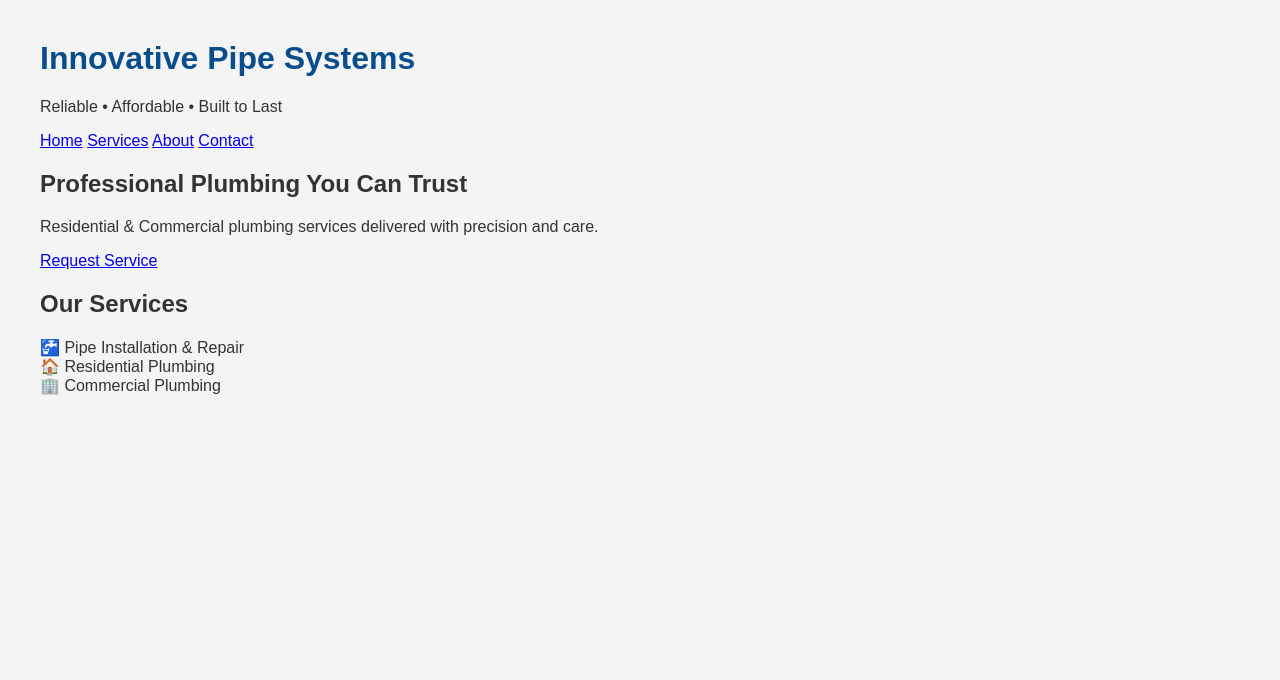
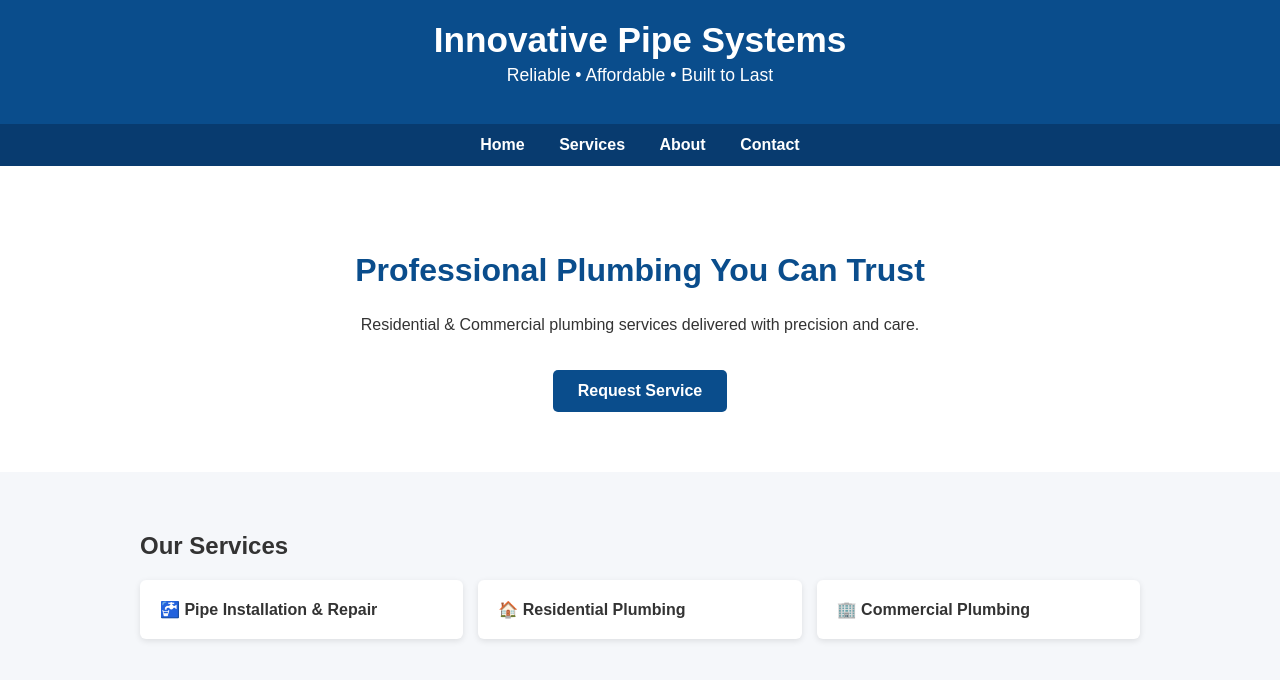
Before and after one commit to Innovativepipesystems/Innovativepipesystems, a plain HTML site: page index.html in a window 1280 px wide. Drawn offline with Linux system fonts and the light colour scheme.

Commit message:
Update style.css

```diff
--- a/style.css
+++ b/style.css
@@ -1,20 +1,109 @@
 body {
-  font-family: Arial, sans-serif;
-  margin: 40px;
-  background-color: #f4f4f4;
+  margin: 0;
+  font-family: Arial, Helvetica, sans-serif;
   color: #333;
+  background-color: #f5f7fa;
 }
 
-h1 {
+.container {
+  max-width: 1100px;
+  margin: auto;
+  padding: 20px;
+}
+
+header {
+  background: #0a4d8c;
+  color: white;
+  text-align: center;
+}
+
+header h1 {
+  margin: 0;
+  font-size: 2.2em;
+}
+
+.tagline {
+  margin-top: 5px;
+  font-size: 1.1em;
+}
+
+nav {
+  background: #083b6f;
+  text-align: center;
+  padding: 12px;
+}
+
+nav a {
+  color: white;
+  margin: 0 15px;
+  text-decoration: none;
+  font-weight: bold;
+}
+
+nav a:hover {
+  text-decoration: underline;
+}
+
+.hero {
+  background: white;
+  padding: 60px 20px;
+  text-align: center;
+}
+
+.hero h2 {
+  font-size: 2em;
   color: #0a4d8c;
 }
 
-ul {
-  background: #fff;
-  padding: 20px;
+.button {
+  display: inline-block;
+  margin-top: 20px;
+  padding: 12px 25px;
+  background: #0a4d8c;
+  color: white;
+  text-decoration: none;
+  border-radius: 5px;
+  font-weight: bold;
+}
+
+.button:hover {
+  background: #083b6f;
+}
+
+.content {
+  max-width: 1000px;
+  margin: auto;
+  padding: 40px 20px;
+}
+
+.content.light {
+  background: white;
   border-radius: 8px;
 }
 
-p {
-  max-width: 600px;
+.services {
+  display: grid;
+  grid-template-columns: repeat(auto-fit, minmax(250px, 1fr));
+  gap: 15px;
+  margin-top: 20px;
 }
+
+.services div {
+  background: white;
+  padding: 20px;
+  border-radius: 6px;
+  font-weight: bold;
+  box-shadow: 0 2px 6px rgba(0,0,0,0.1);
+}
+
+footer {
+  background: #0a4d8c;
+  color: white;
+  text-align: center;
+  padding: 25px;
+}
+
+footer .small {
+  font-size: 0.85em;
+  opacity: 0.8;
+}
```
